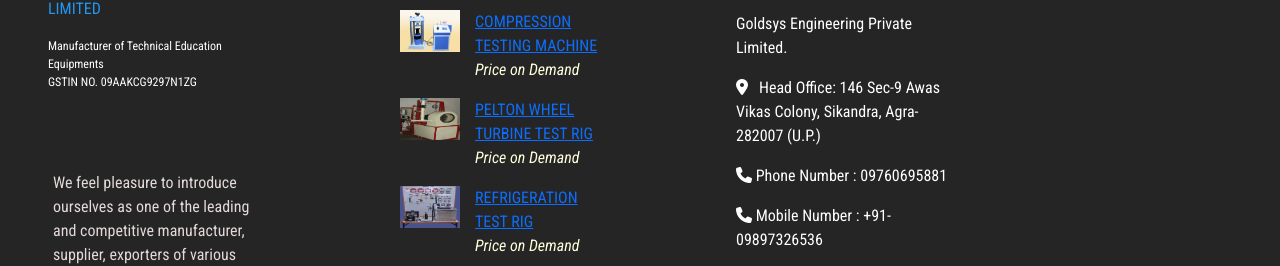
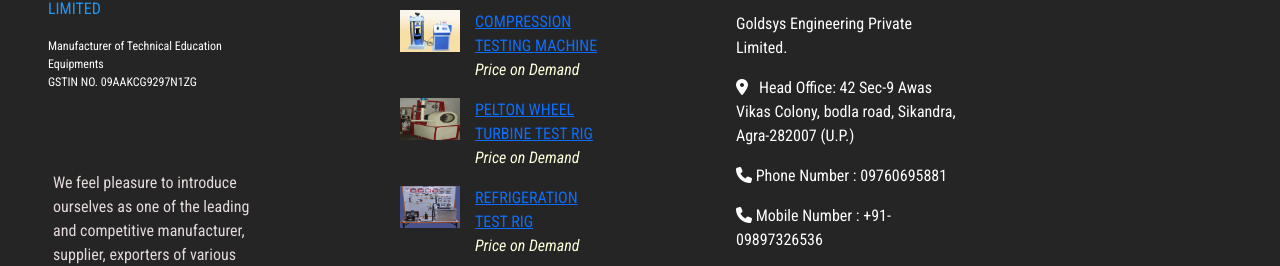
Before and after one commit to Amansingh1210/gold-pvt-corp, a React (Create React App) app: page /lab in a window 1280 px wide. Shown: the part 307-573 px from the top of the page. Built offline with nearby package versions, Linux system fonts and the light colour scheme.

Commit message:
ready to deploy

```diff
--- a/src/Components/Contact.js
+++ b/src/Components/Contact.js
@@ -23,10 +23,10 @@
         <p className='text-start'>All you want know</p>
       </div>
       <div className='container logo-center  my-5'>
-          <div class="card">
-            <div class="card-body">
+          <div className="card">
+            <div className="card-body">
               <FaMapMarkerAlt size={24} />
-              <h5 class="card-title my-3">Head Office</h5>
+              <h5 className="card-title my-3">Head Office</h5>
               <p>46 Sec-9 Awas Vikas Colony, Sikandra, Agra-282007 (U.P.)</p>
               <p>Phone No - 09760695881</p>
               <p>Mobile No - 09897326536</p>
--- a/src/Components/Footer.js
+++ b/src/Components/Footer.js
@@ -2,7 +2,6 @@
 import prod1 from "../Data/images/chemistry_facts.jpg";
 import prod2 from "../Data/images/Chemical_Analysis.jpg";
 import prod3 from "../Data/images/chemical_bonding.jpg";
-import { Link } from "react-router-dom";
 const Footer = () => {
   return (
     <>
@@ -91,8 +90,8 @@
               <div className="text-widget">
                 <p className="f-para">Goldsys Engineering Private Limited.</p>
                 <p className="f-para">
-                  <i className="fa-solid fa-location-dot"></i> &nbsp; Head Office: 146 Sec-9 Awas Vikas
-                  Colony, Sikandra, Agra-282007 (U.P.)
+                  <i className="fa-solid fa-location-dot"></i> &nbsp; Head Office: 42 Sec-9 Awas Vikas
+                  Colony, bodla road, Sikandra, Agra-282007 (U.P.)
                 </p>
                 <p className="f-para">
                   {" "}
--- a/src/Components/Gallery.js
+++ b/src/Components/Gallery.js
@@ -10,7 +10,7 @@
           <div className='row ml-5'>
           {gallery.map((index) => {
               return <div key={index} className='container col-md-4 my-4 px-1'>
-                  <img src={index} alt='gallery' className='contain shadow-sm shadow-lg-hover custom-hover' cover />
+                  <img src={index} alt='gallery' className='contain shadow-sm shadow-lg-hover custom-hover' />
                   </div>
           })}
           </div>
--- a/src/Components/Laboratory.js
+++ b/src/Components/Laboratory.js
@@ -6,12 +6,13 @@
 
 function Laboratory({currentId}) {
     const nav = useNavigate();
+  // eslint-disable-next-line
+  let filtered = (laboratory.filter((obj)=> obj.id == currentId));
 
-    const filteredObject = laboratory.filter(obj => obj.id == currentId);
-    console.log(filteredObject);
+
     return (
         <>
-            {filteredObject.map((lab)=>{
+        {filtered.map((lab)=>{
         const {id,name,items} = lab
       return <main key={id} className='d-flex flex-column gap-4 '>
           <div className='fluid-contanier bg-dark text-center text-white py-5 px-5'>
@@ -21,7 +22,7 @@
                   </div>
                   <nav>
                       <ol className="list-none d-flex gap-3 align-items-center cursor-pointer">
-                          <li className="fs-4 text-hover" onClick={()=>nav('/')}>Home</li>
+                <li className="fs-4 text-hover" onClick={()=>nav('/')}>Home</li>
                           <li className="">/</li>
                           <li className="fs-4 text-hover ">{name}</li>
                       </ol>
```
